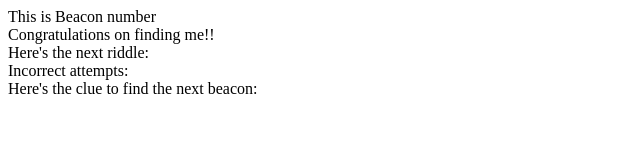
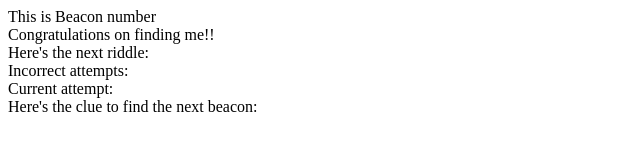
Before and after one commit to isisbusapps/BeaconTreasureHunt, a plain HTML site: page client/beacon/beacon_page.html in a window 1280 px wide. Shown: the whole page, without its empty margins (0-640 px from the left). Drawn offline with Linux system fonts and the light colour scheme.

Commit message:
Refs #3 Added current answer to page

```diff
--- a/client/beacon/beacon_page.html
+++ b/client/beacon/beacon_page.html
@@ -14,6 +14,8 @@
         <!--List of previous incorrect answers-->
     </div>
 
+    <div>Current attempt: <span id="current-answer"></span></div>
+
     <div> Here's the clue to find the next beacon: <span id="next-clue"></span></div>
 </body>
 </html>
```
